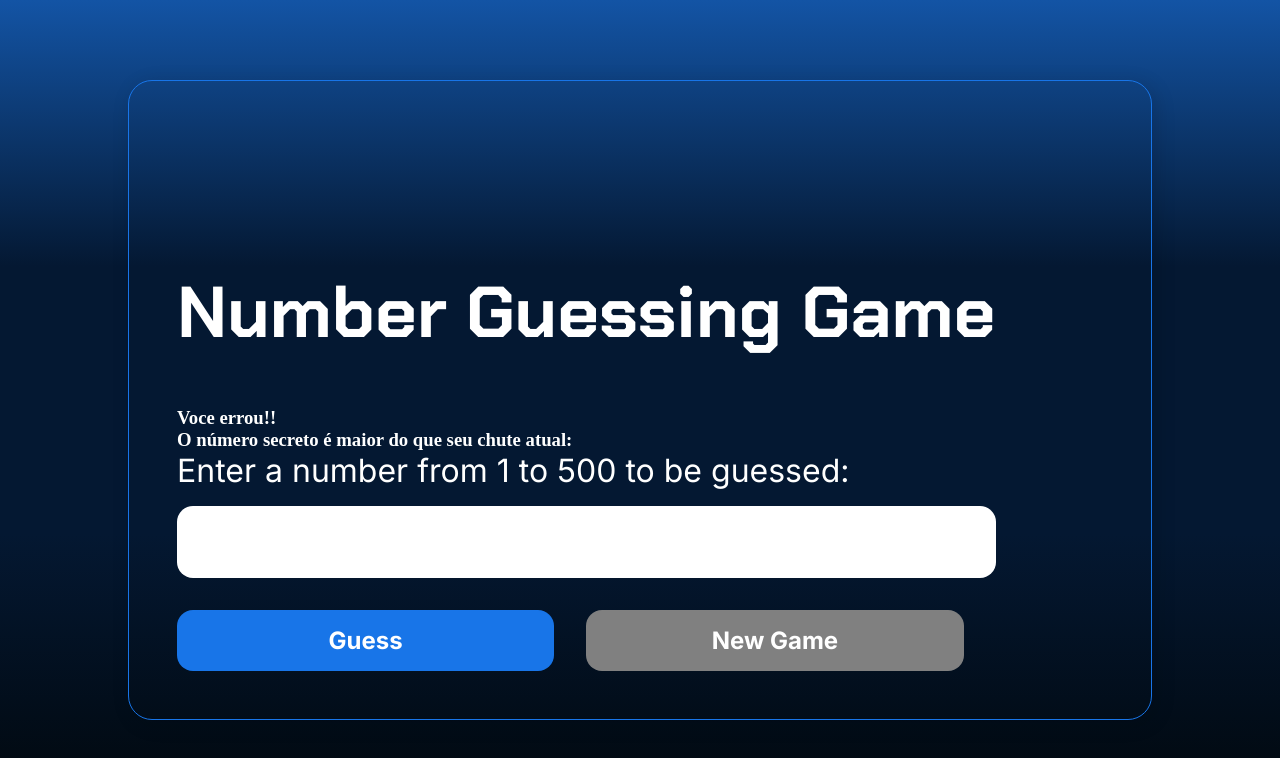
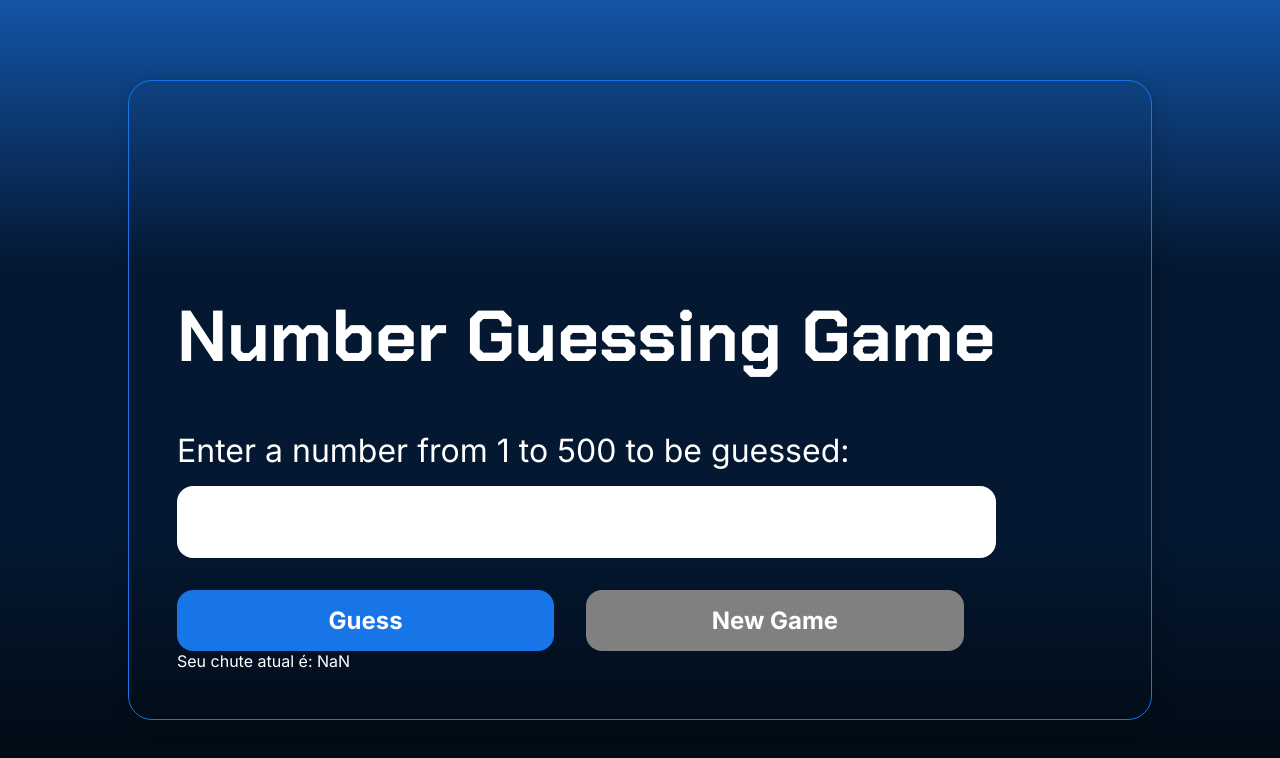
Before and after one commit to AntonioMontenegro-Glich/Secret-Number-Game, a plain HTML site: page index.html in a window 1280 px wide. Both pictures are taken after a click on the button "Guess". Drawn offline with Linux system fonts and the light colour scheme.

Commit message:
feature: you can sen your actual guesses

```diff
--- a/app.js
+++ b/app.js
@@ -8,18 +8,23 @@ function textOfTheGame(tag, text) {
 textOfTheGame('h1','Number Guessing Game');
 textOfTheGame('p','Enter a number from 1 to 500 to be guessed:');
 
+function userActualAttempt (kick) {
+ document.getElementById("guessUser").innerHTML = `Seu chute atual é: ${kick}`;
+}
+
 function verifyPlayerGuess() {
     function tips () {
     if(secretNumber > kick) {
-        textOfTheGame('h3', `Voce errou!! <br> O número secreto é maior do que seu chute atual: ${kick}`);
+        textOfTheGame('h3', `Voce errou!! <br> O número secreto é maior.`);
     } else if(secretNumber < kick) {
-        textOfTheGame('h3',`Voce errou!! <br> O número secreto é menor do que seu chute atual: ${kick}`);
+        textOfTheGame('h3',`Voce errou!! <br> O número secreto é menor.`);
     } else {
         return null
     }
 }
 
-    let kick = document.querySelector('input').value
+    let kick = parseInt(document.querySelector('input').value);
+    userActualAttempt(kick);
     if(kick == secretNumber) {
        let conditionAttempts = attempts > 1? 'tentativas' : 'tentativa';
        let messageAttempts  = `Voce acertou!! O número secreto é: ${secretNumber}, e o jogador finalizou o jogo com: ${attempts} ${conditionAttempts}`;
@@ -27,8 +32,6 @@ function verifyPlayerGuess() {
        document.getElementById('retry').removeAttribute('disabled');
     } else {
        clearInput();
-       //let attempt = document.getElementById("attempt");
-       //attempt.innerHTML = `Tentativa atual: ${attempt}`;
     }
     attempts ++;
     tips();
--- a/index.html
+++ b/index.html
@@ -23,11 +23,14 @@
                     <h3 id="attempt"></h3>
                     <p class="paragraph__text"></p>
                 </div>
-                <input type="number" min="1" max="10" class="container__input">
+                <input id="playerGuess" type="number" min="1" max="10" class="container__input">
                 <div class="guess container__buttons">
                     <button onclick="verifyPlayerGuess()" class="container__button">Guess</button>
                     <button onclick="retryGame()" id="retry" class="container__button" disabled>New Game</button>
                     <h2></h2>
+                </div>
+                <div>
+                    <p id="guessUser"></p>
                 </div>
             </div>
         </div>
```
